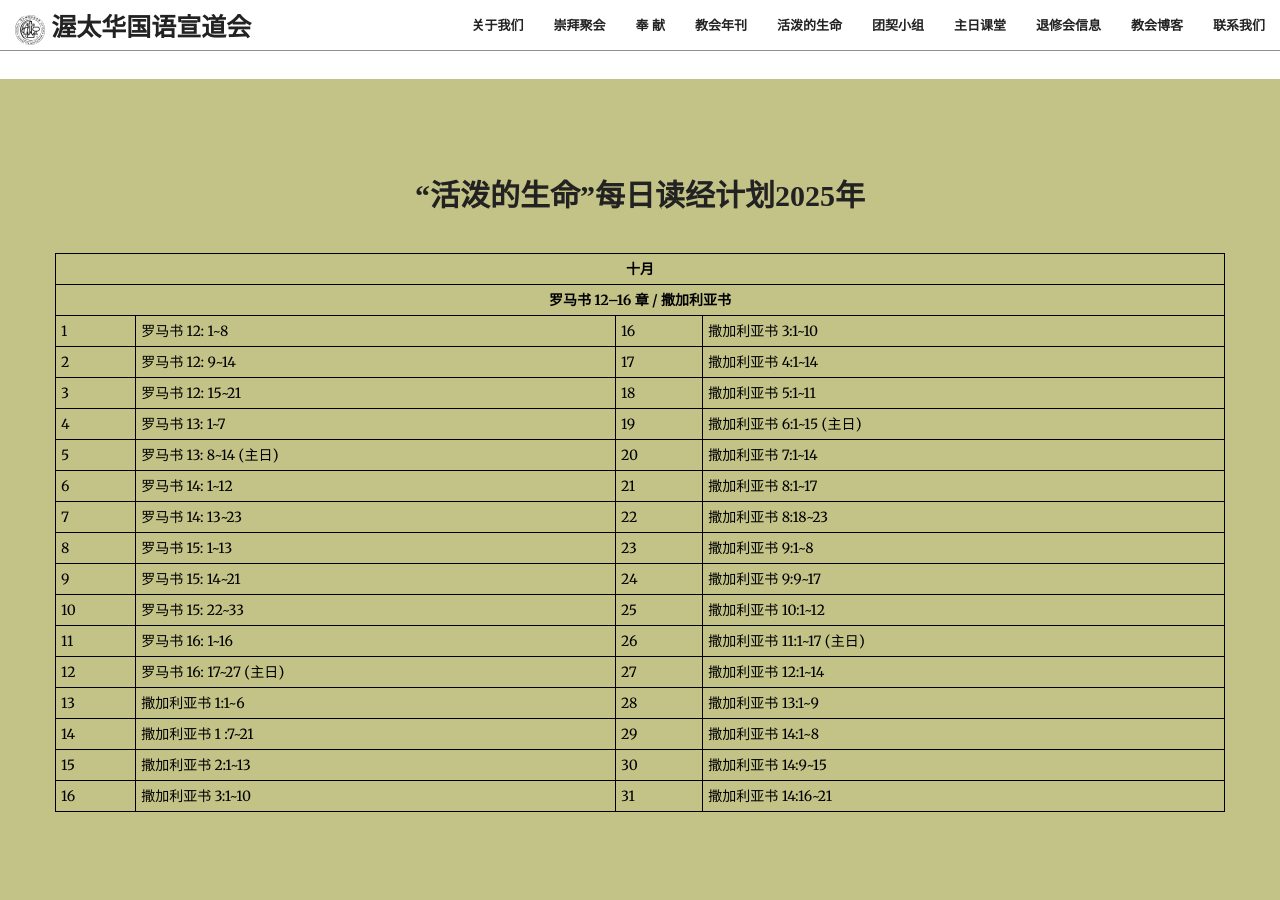
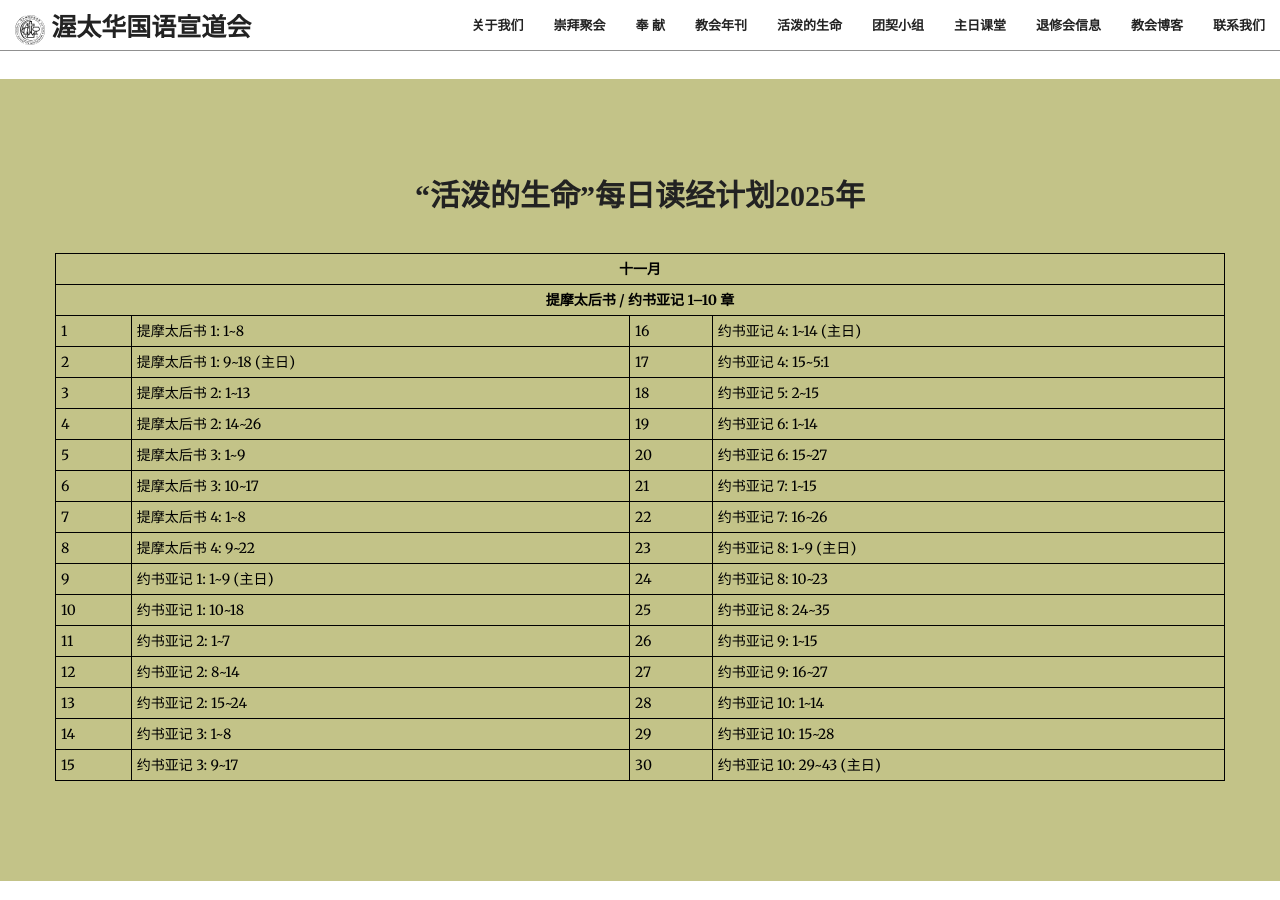
Before and after one commit to JonasYow/ottawaomac, a Jekyll site: the page built from index.html, in a window 1280 px wide and 900 px high, scrolled down 2563 px. Built offline with Jekyll 4.4.1, drawn with Linux system fonts in a browser that asks for light colours; some web fonts are replaced.

Commit message:
Update Nov2025 content

```diff
--- a/_includes/dailylivingwater.html
+++ b/_includes/dailylivingwater.html
@@ -1,4 +1,4 @@
-<section id="livingwater-october" class="bg-primary">
+<section id="livingwater-november" class="bg-primary">
   <div class="container">
     <div class="row">
       <div class="col-lg-12 text-center">
@@ -7,28 +7,27 @@
       </div>
       <table style="width:100%">
         <tr>
-          <th colspan="4" class="text-center">十月</th>
+          <th colspan="4" class="text-center">十一月</th>
         </tr>
         <tr>
-          <th colspan="4" class="text-center">罗马书 12–16 章 / 撒加利亚书</th>
+          <th colspan="4" class="text-center">提摩太后书 / 约书亚记 1–10 章</th>
         </tr>
 
-        <tr><td>1</td><td>罗马书 12: 1~8</td><td>16</td><td>撒加利亚书 3:1~10</td></tr>
-        <tr><td>2</td><td>罗马书 12: 9~14</td><td>17</td><td>撒加利亚书 4:1~14</td></tr>
-        <tr><td>3</td><td>罗马书 12: 15~21</td><td>18</td><td>撒加利亚书 5:1~11</td></tr>
-        <tr><td>4</td><td>罗马书 13: 1~7</td><td>19</td><td>撒加利亚书 6:1~15 (主日)</td></tr>
-        <tr><td>5</td><td>罗马书 13: 8~14 (主日)</td><td>20</td><td>撒加利亚书 7:1~14</td></tr>
-        <tr><td>6</td><td>罗马书 14: 1~12</td><td>21</td><td>撒加利亚书 8:1~17</td></tr>
-        <tr><td>7</td><td>罗马书 14: 13~23</td><td>22</td><td>撒加利亚书 8:18~23</td></tr>
-        <tr><td>8</td><td>罗马书 15: 1~13</td><td>23</td><td>撒加利亚书 9:1~8</td></tr>
-        <tr><td>9</td><td>罗马书 15: 14~21</td><td>24</td><td>撒加利亚书 9:9~17</td></tr>
-        <tr><td>10</td><td>罗马书 15: 22~33</td><td>25</td><td>撒加利亚书 10:1~12</td></tr>
-        <tr><td>11</td><td>罗马书 16: 1~16</td><td>26</td><td>撒加利亚书 11:1~17 (主日)</td></tr>
-        <tr><td>12</td><td>罗马书 16: 17~27 (主日)</td><td>27</td><td>撒加利亚书 12:1~14</td></tr>
-        <tr><td>13</td><td>撒加利亚书 1:1~6</td><td>28</td><td>撒加利亚书 13:1~9</td></tr>
-        <tr><td>14</td><td>撒加利亚书 1 :7~21</td><td>29</td><td>撒加利亚书 14:1~8</td></tr>
-        <tr><td>15</td><td>撒加利亚书 2:1~13</td><td>30</td><td>撒加利亚书 14:9~15</td></tr>
-        <tr><td>16</td><td>撒加利亚书 3:1~10</td><td>31</td><td>撒加利亚书 14:16~21</td></tr>
+        <tr><td>1</td><td>提摩太后书 1: 1~8</td><td>16</td><td>约书亚记 4: 1~14 (主日)</td></tr>
+        <tr><td>2</td><td>提摩太后书 1: 9~18 (主日)</td><td>17</td><td>约书亚记 4: 15~5:1</td></tr>
+        <tr><td>3</td><td>提摩太后书 2: 1~13</td><td>18</td><td>约书亚记 5: 2~15</td></tr>
+        <tr><td>4</td><td>提摩太后书 2: 14~26</td><td>19</td><td>约书亚记 6: 1~14</td></tr>
+        <tr><td>5</td><td>提摩太后书 3: 1~9</td><td>20</td><td>约书亚记 6: 15~27</td></tr>
+        <tr><td>6</td><td>提摩太后书 3: 10~17</td><td>21</td><td>约书亚记 7: 1~15</td></tr>
+        <tr><td>7</td><td>提摩太后书 4: 1~8</td><td>22</td><td>约书亚记 7: 16~26</td></tr>
+        <tr><td>8</td><td>提摩太后书 4: 9~22</td><td>23</td><td>约书亚记 8: 1~9 (主日)</td></tr>
+        <tr><td>9</td><td>约书亚记 1: 1~9 (主日)</td><td>24</td><td>约书亚记 8: 10~23</td></tr>
+        <tr><td>10</td><td>约书亚记 1: 10~18</td><td>25</td><td>约书亚记 8: 24~35</td></tr>
+        <tr><td>11</td><td>约书亚记 2: 1~7</td><td>26</td><td>约书亚记 9: 1~15</td></tr>
+        <tr><td>12</td><td>约书亚记 2: 8~14</td><td>27</td><td>约书亚记 9: 16~27</td></tr>
+        <tr><td>13</td><td>约书亚记 2: 15~24</td><td>28</td><td>约书亚记 10: 1~14</td></tr>
+        <tr><td>14</td><td>约书亚记 3: 1~8</td><td>29</td><td>约书亚记 10: 15~28</td></tr>
+        <tr><td>15</td><td>约书亚记 3: 9~17</td><td>30</td><td>约书亚记 10: 29~43 (主日)</td></tr>
       </table>
     </div>
   </div>
```
